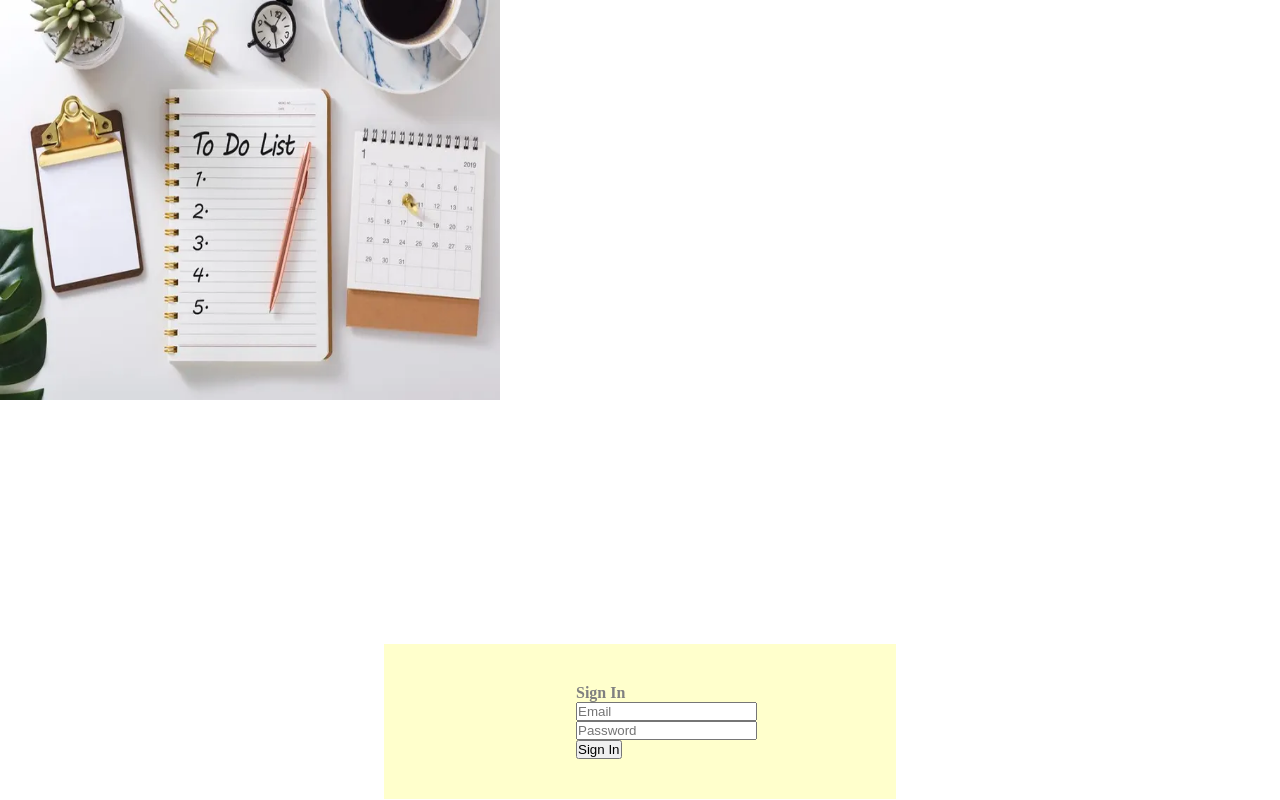
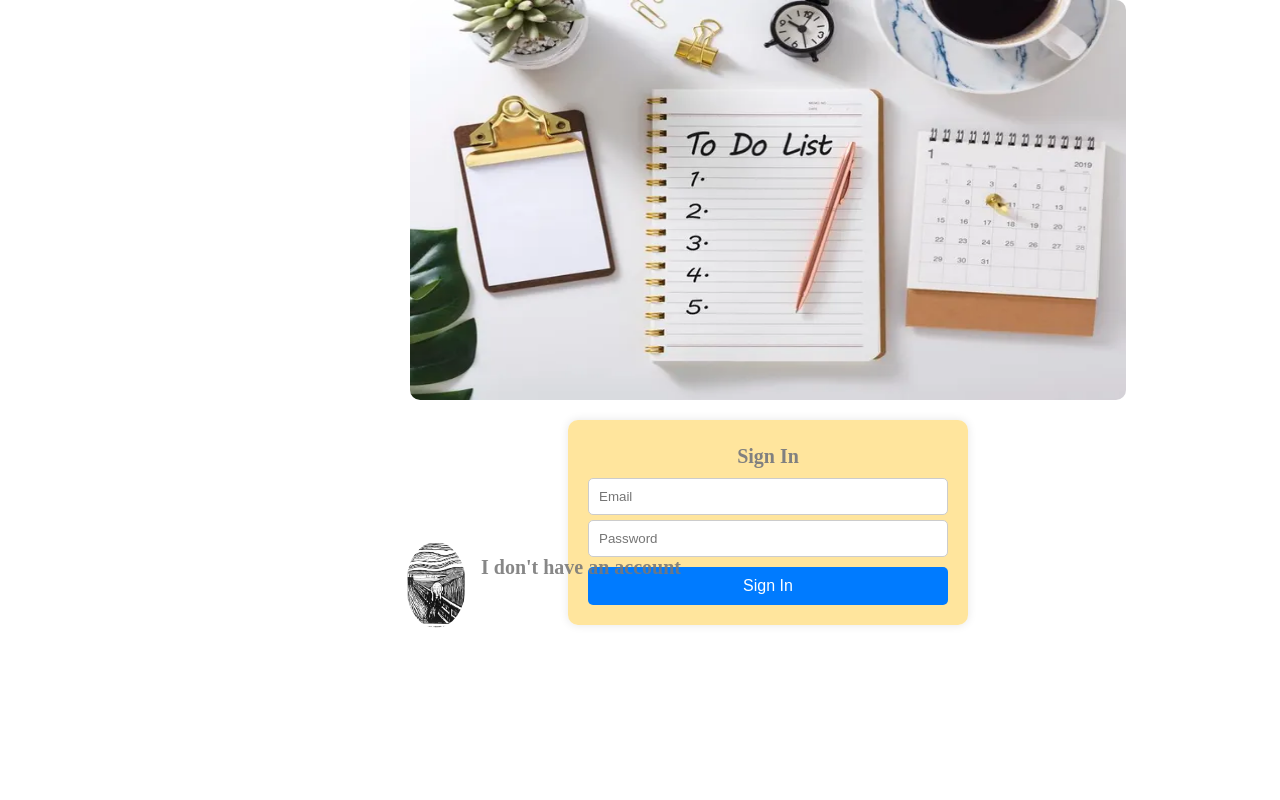
Before and after one commit to elilabetta/final-project, a Vue app: page /auth in a window 1280 px wide. Shown: the top 800 px of the page. Built offline with nearby package versions, Linux system fonts and the light colour scheme.

Commit message:
fist commit

```diff
--- a/src/App.vue
+++ b/src/App.vue
@@ -21,7 +21,7 @@ onMounted(async () => {
       // redirect them to logout if the user is not there
       router.push({ path: '/auth' });
     } else {
-      await userStore.fetchUser();
+      await taskStore.fetchTasks();
       router.push({ path: '/' });
     }
   } catch (e) {
--- a/src/components/AddTasks.vue
+++ b/src/components/AddTasks.vue
@@ -15,10 +15,6 @@ const router = useRouter()
 const completeTask = (id) => {
   taskStore.completeTask(id)
 }
-
-onMounted(() => {
-  taskStore.fetchTasks()
-})
 
 const addNewTask = () => {
   taskStore.addTask(title.value, description.value)
@@ -58,7 +54,7 @@ const saveTask = (id, updateFields) => {
           <label for="description">Task description:</label>
           <textarea id="description" v-model="description" placeholder="Description"></textarea>
         </div>
-        <button type="submit">Add Task</button>
+        <button type="submit">  Add Task</button>
       </form>
     </div>
 
--- a/src/components/Footer.vue
+++ b/src/components/Footer.vue
@@ -8,7 +8,7 @@
             <p>C/ de Pamplona, 96 - 08018, Barcelona - Spain </p>
         </address>
         <ul>
-            <li> <a href=https://www.youtube.com/c/ironhack-tech-school>YouTube</a> </li>
+            <li> <a href=https://www.youtube.com/c/ironhack-tech-school></a> Instagram</li>
             <li> <a href=https://www.facebook.com/theironhack>Facebook</a> </li>
             <li> <a href=https://www.instagram.com/ironhack>Instagram</a> </li>
         </ul>
@@ -25,7 +25,7 @@
     padding-right: 20px;
     justify-content: space-between;
     align-items: center;
-    background-color:#f5e6b1b6;
+    background-color:#ffde82c8;
 }
 .foot-style address{
     padding-left: 20px;
--- a/src/components/Navbar.vue
+++ b/src/components/Navbar.vue
@@ -6,8 +6,10 @@ const userStore = useUserStore()
 <template>
     <div>
       <nav class="container">
-        <img class="container-logo" src="../assets/IronHacklogo.png" alt= "">
-        <p>ToDo List</p>
+        <div class="logo-title-container">
+          <img class="container-logo" src="../assets/IronHacklogo.png" alt="IronHack Logo">
+          <p>ToDo List</p>
+        </div>
         <ul class="navbar">
           <li class="nav-item"><a ref="../components/SignIn.vue"> Home </a></li>
           <li class="nav-item"><a ref="../components/Tasks.vue">Tasks</a></li>
@@ -30,14 +32,19 @@ const userStore = useUserStore()
   display: flex;
   justify-content: space-between;
   align-items: center;
-  background-color: #f5e6b1b6;
+  background-color: #ffde82c8;
   padding: 10px 20px;
+}
+
+.logo-title-container {
+  display: flex;
+  align-items: center;
+  gap: 10px;
 }
 
 .container-logo {
   height: 50px;
   border-radius: 5px;
-  margin-right: none;
 }
 .container p {
   font-size: 20px;
--- a/src/components/SignIn.vue
+++ b/src/components/SignIn.vue
@@ -1,19 +1,26 @@
 <script setup>
+
 import { ref } from 'vue'
 import { useUserStore } from '../stores/user.js';
-import { useRouter } from 'vue-router'
-const router= useRouter();
+import { useTaskStore } from '../stores/task.js';
+
 const userStore = useUserStore();
+const taskStore = useTaskStore();
 const email = ref("")
 const password = ref("")
 
-
+async function signIn(email, password){
+  await userStore.signIn(email, password)
+  await taskStore.fetchTasks();
+}
 
 </script>
+
 <template>
-  <div>
+
+  <div class="container">
     <img src="../assets/ToDoList.webp" alt=""/>
-    <form @submit.prevent="userStore.signIn(email, password)" id="form">
+    <form @submit.prevent="signIn(email, password)" id="form">
       <h1>Sign In</h1>
       <div class="style">
         <input v-model="email" type="email" placeholder="Email" />
@@ -28,28 +35,70 @@ const password = ref("")
   </div>
 
 </template>
+
+
 <style scoped>
+
+.container{
+  display: flex;
+  flex-direction: column;
+  align-items: center;
+  justify-content: center;
+  margin-top: 40%;
+}
+
 img{
-  width: 500px;
+  width: 70%;
   height: 400px;
+  margin-bottom: 20px;
+  border-radius: 10px;
+  margin-top: 20%;
 }
+
 #form{
-  margin-left: 30vw;
-  margin-right: 35vw;
-  margin-top: 30vh;
-  margin-bottom: 30vh;
-  padding-left: 15vw;
-  padding-top: 5vh;
-  padding-bottom: 5vh;
-  width: 40vw;
-  height: 3pvh;
-  background-color: #FFFFCC ;
+  width: 80%;
+  max-width: 400px;
+  padding: 20px;
+  background-color: #ffde82c8;
+  border-radius: 10px;
+  box-shadow: 0px 0px 10px rgba(0,0,0,0.1);
+}
 
+ h1{
+  font-size: 20px;
+  color:grey;
+  text-align: center;
+  padding: 5px;
+ }
+
+ .stylish-input{
+  margin-bottom: 15px; /* Spazio tra gli input */
 }
- h1{
-  color:grey;
- }
-.style{
 
+input{
+  width: 100%;
+  padding: 10px;
+  margin-top: 5px;
+  border: 1px solid #ccc;
+  border-radius: 5px; /* Bordi arrotondati per gli input */
 }
+
+button {
+  width: 100%;
+  padding: 10px 20px;
+  background-color: #007bff;
+  color: white;
+  border: none;
+  cursor: pointer;
+  margin: 10px 5px 0 0;
+  border-radius: 5px;
+  font-size: 16px;
+  transition: background-color 0.3s ease;
+}
+
+button:hover {
+  background-color: #0056b3; /* Cambio colore al hover */
+}
+
+
 </style>
--- a/src/components/SignUp.vue
+++ b/src/components/SignUp.vue
@@ -13,7 +13,11 @@ function signUp(email, password, confirmPassword) {
   else console.error('Las passwords no son iguales')
 }
 </script>
+
 <template>
+
+<div class="container">
+  <img src="../assets/ToDoList.webp" alt=""/>
   <form @submit.prevent="signUp(email, password, confirmPassword)" id="form-up">
     <article class="form">
       <h1>Sign Up</h1>
@@ -36,29 +40,71 @@ function signUp(email, password, confirmPassword) {
       </div>
     </article>
   </form>
+</div>
+
 </template>
+
 <style scoped>
-#form-up{
-  margin-left: 30vw;
-  margin-right: 35vw;
-  margin-top: 30vh;
-  margin-bottom: 30vh;
-  padding-left: 15vw;
-  padding-top: 5vh;
-  padding-bottom: 5vh;
-  width: 40vw;
-  height: 3pvh;
-  background-color: #FFFFCC ;
 
+.container{
+  display: flex;
+  flex-direction: column;
+  align-items: center;
+  justify-content: center;
+  margin-top: 20%;
 }
+
+img{
+  width: 70%;
+  height: 400px;
+  margin-bottom: 20px;
+  border-radius: 10px;
+  margin-top: 20%;
+}
+
+#form-up {
+  width: 80%;
+  max-width: 400px;
+  padding: 20px;
+  background-color: #ffde82c8;
+  border-radius: 10px;
+  box-shadow: 0px 0px 10px rgba(0,0,0,0.1);
+}
+
  h1{
+  font-size: 20px;
   color:grey;
-  padding-bottom: 3vh;
-  font-weight: bold;
-  font-size: xx-large;
+  text-align: center;
+  padding: 5px;
  }
-.style{
- padding: 1%;
 
+ .stylish-input{
+  margin-bottom: 15px; /* Spazio tra gli input */
 }
+
+input{
+  width: 100%;
+  padding: 10px;
+  margin-top: 5px;
+  border: 1px solid #ccc;
+  border-radius: 5px; /* Bordi arrotondati per gli input */
+}
+
+button {
+  width: 100%;
+  padding: 10px 20px;
+  background-color: #007bff;
+  color: white;
+  border: none;
+  cursor: pointer;
+  margin: 10px 5px 0 0;
+  border-radius: 5px;
+  font-size: 16px;
+  transition: background-color 0.3s ease;
+}
+
+button:hover {
+  background-color: #0056b3; /* Cambio colore al hover */
+}
+
 </style>
--- a/src/components/TaskCard.vue
+++ b/src/components/TaskCard.vue
@@ -88,8 +88,8 @@ p {
 }
 
 
-/* Stilizzazione degli input per il titolo e la descrizione in modalità di modifica */
-input[type='text'] {
+
+input {
   display: block;
   width: 100%;
   padding: 0.5em;
@@ -99,7 +99,7 @@ input[type='text'] {
   border-radius: 5px;
 }
 
-/* Stilizzazione generale dei pulsanti per le azioni */
+
 button {
   cursor: pointer;
   border: none;
@@ -115,7 +115,7 @@ button:hover {
   background-color: #0056b3;
 }
 
-/* Specifica la differenziazione del colore del pulsante di eliminazione per maggiore chiarezza */
+/* Effetto over/allerta quando cancelli*/
 
 
 .delete-button:last-of-type:hover {
@@ -128,6 +128,6 @@ div[v-if='isEditable'] {
   border-radius: 5px;
 }
 .card.is-complete {
-  background-color: #f5e6b1b6;
+  background-color: #ffde82c8;
 }
 </style>
--- a/src/stores/task.js
+++ b/src/stores/task.js
@@ -13,6 +13,7 @@ export const useTaskStore = defineStore('task', {
         .from('tasks')
         .select('*')
         .order('id', { ascending: false })
+        .eq('user_id', useUserStore().user.id)
       if (error) console.error('Error to get back the task:', error)
       else this.tasks = tasks
     },
@@ -53,15 +54,15 @@ export const useTaskStore = defineStore('task', {
       if (error) console.error('Error completing task:', error);
       else await this.fetchTasks();
     },
-    async completeTask(task) {
-      const { error } = await supabase
-        .from('tasks')
-        .update({ is_complete: !task.is_complete }) // Asegúrese de cambiar aquí basado en lo que ya tiene
-        .eq('id', task.id);
+   // async completeTask(task) {
+     // const { error } = await supabase
+       // .from('tasks')
+       // .update({ is_complete: !task.is_complete }) // Asegúrese de cambiar aquí basado en lo que ya tiene
+      //  .eq('id', task.id);
 
-      if (error) console.error('Error completing task:', error);
-      else await this.fetchTasks();  // Esto refrescará la lista y mostrará el estado actualizado de las tareas
-    }
+     // if (error) console.error('Error completing task:', error);
+      //else await this.fetchTasks();  // Esto refrescará la lista y mostrará el estado actualizado de las tareas
+    //}
 
   }
 })
--- a/src/stores/user.js
+++ b/src/stores/user.js
@@ -23,21 +23,20 @@ export const useUserStore = defineStore('user', {
       if (data) this.user = data.user;
     },
     async signIn(email, password){
-      const { user, error } = await supabase.auth.signInWithPassword ({
+      const { data, error } = await supabase.auth.signInWithPassword ({
         email: email,
         password: password
       });
       if (error) throw error;
-      if (user) this.user = user;
+      this.user = data.user;
       router.push('/');
     },
     async logOut(){
       const {error} = await supabase.auth.signOut();
-      const user = ref(null);
       if (error) {
         console.error('Log out error:', error.message);
       } else {
-        user.value = null;
+        this.user = null;
         router.push('/auth');
       }
     },
--- a/src/views/Auth.vue
+++ b/src/views/Auth.vue
@@ -14,7 +14,10 @@ function toggleUser() {
   <section>
     <article v-if="hasUser">
       <SignIn></SignIn>
-      <p @click="toggleUser">I don't have an account</p>
+      <div class="container">
+        <img src="../assets/Scream.jpeg" alt=""/>
+        <p @click="toggleUser">I don't have an account</p>
+      </div>
     </article>
     <article v-else>
       <SignUp></SignUp>
@@ -25,10 +28,29 @@ function toggleUser() {
 </template>
 
 <style scoped>
+
+.container {
+  display: flex;
+  align-items: center;
+  margin-left: 20%;
+  width: 80%;
+  height: 300px;
+  margin-top: 60px;
+}
+
 p{
-
-  padding-left: 45%;
+  margin-top: 200px;
+  padding-left: 15px;
   font-weight: bold;
-  color:blue;
+  color:#777777e1;
+  font-size: 20px;
+  margin-bottom: 20%;
+}
+img{
+  margin-top:30px;
+  width: 60px;
+  height:auto ;
+  margin-left: 150px;
+  border-radius: 100%;
 }
 </style>
```
Also changed, not shown: src/assets/Scream.jpeg (added).
